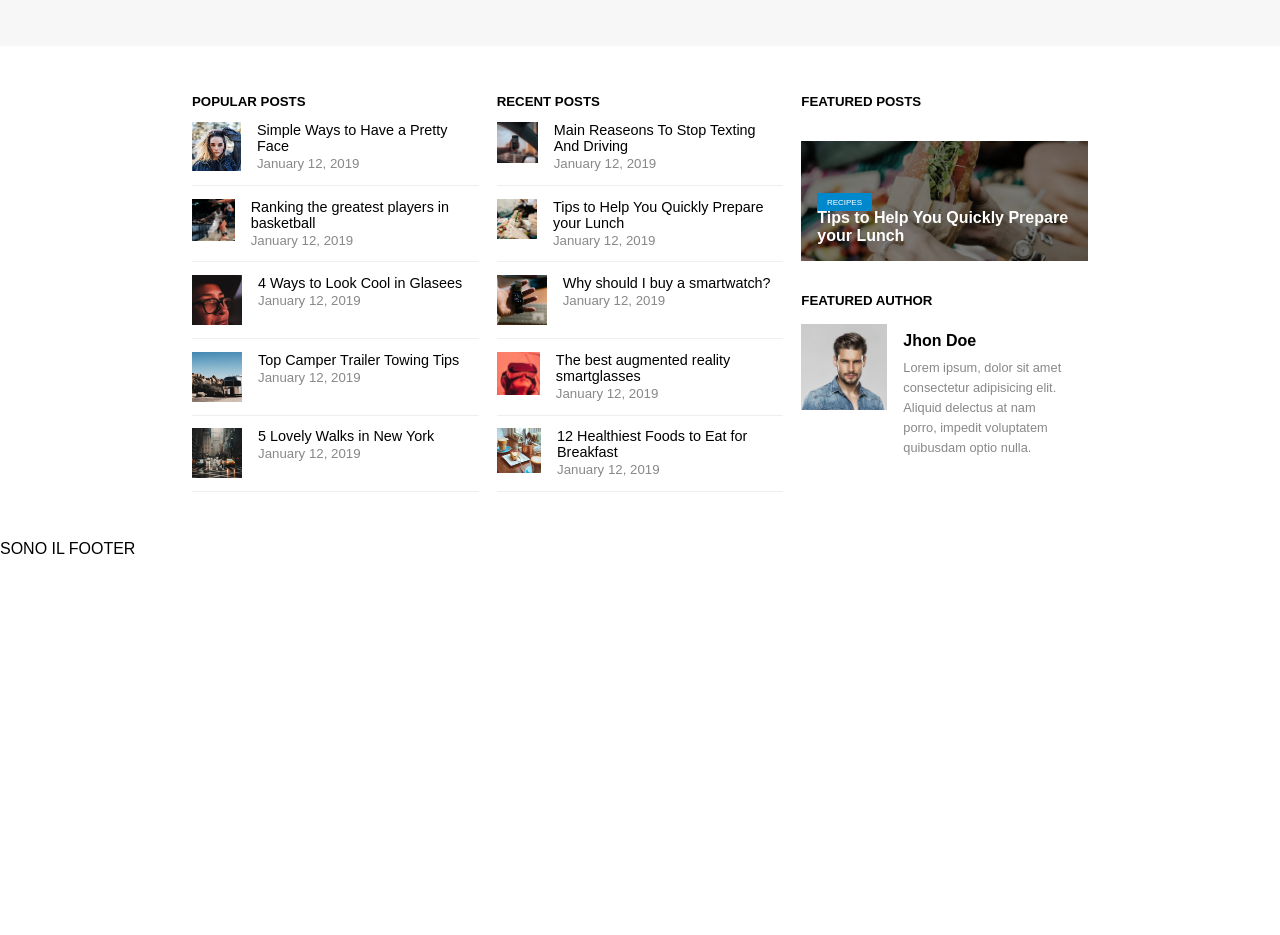
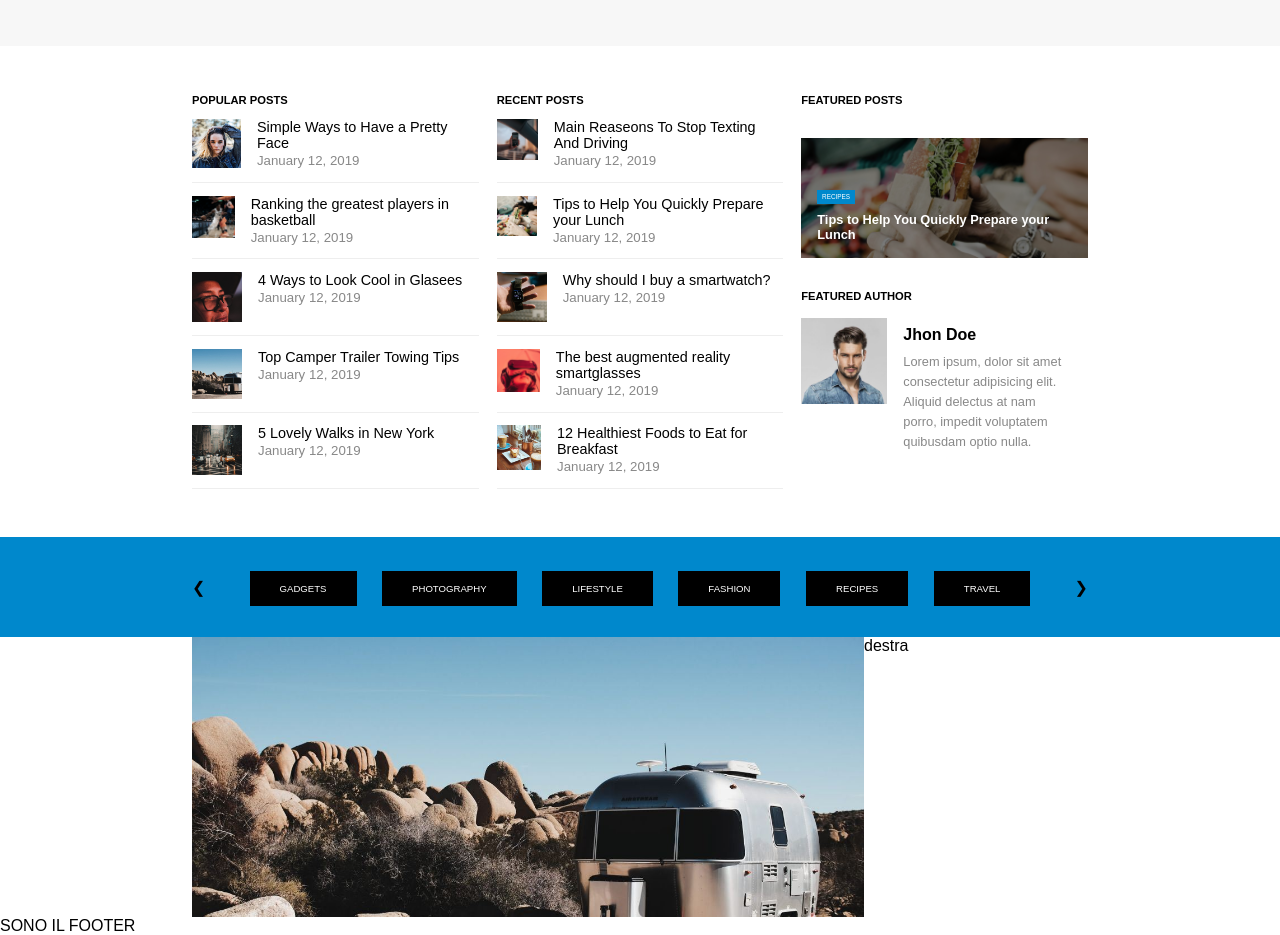
Before and after one commit to Pietroarmill/proj-html-vuejs, a Vue app: page / in a window 1280 px wide. Shown: the part 614-1549 px from the top of the page. Before the commit the page ends 1172 px from the top, so only its background shows below. Built offline with nearby package versions, Linux system fonts and the light colour scheme.

Commit message:
add row blue

```diff
--- a/package.json
+++ b/package.json
@@ -8,7 +8,12 @@
     "lint": "vue-cli-service lint"
   },
   "dependencies": {
+    "@fortawesome/fontawesome-svg-core": "^6.1.1",
+    "@fortawesome/free-regular-svg-icons": "^6.1.1",
+    "@fortawesome/free-solid-svg-icons": "^6.1.1",
+    "@fortawesome/vue-fontawesome": "^2.0.6",
     "core-js": "^3.8.3",
+    "fontawesome": "^5.6.3",
     "vue": "^2.6.14"
   },
   "devDependencies": {
--- a/src/App.vue
+++ b/src/App.vue
@@ -1,7 +1,7 @@
 <template>
   <div id="app">
     <AppHeader :ElementTop="this.headerTopArray" :ElementBottom="this.headerBottomArray" />
-    <AppMain :BlogsArray="this.blogs" :PopPosts="this.popularPost" :RecentPost="this.recentPost" />
+    <AppMain :BlogsArray="this.blogs" :PopPosts="this.popularPost" :RecentPost="this.recentPost" :btnRowBlue="this.btnRowBlue" />
     <AppFooter />
   </div>
 </template>
@@ -143,6 +143,7 @@ export default {
           date: "January 12, 2019"
         },
       ],
+      btnRowBlue: ["gadgets", "photography", "lifestyle", "fashion", "recipes", "travel"],
     }
   }
 }
--- a/src/components/AppMain.vue
+++ b/src/components/AppMain.vue
@@ -31,7 +31,7 @@
         <div class="col popular--+posts">
           <h5>POPULAR POSTS</h5>
           <ul>
-            <AppPost v-for="(post, index) in PopPosts" :key="index" :postObj="post" />
+            <AppSmallPost v-for="(post, index) in PopPosts" :key="index" :postObj="post" />
           </ul>
         </div>
         <!-- /Popular Posts  -->
@@ -40,7 +40,7 @@
         <div class="col recent-posts">
           <h5>RECENT POSTS</h5>
           <ul>
-            <AppPost v-for="(post, index) in RecentPost" :key="index" :postObj="post" />
+            <AppSmallPost v-for="(post, index) in RecentPost" :key="index" :postObj="post" />
           </ul>
         </div>
         <!-- /Recent Posts  -->
@@ -66,7 +66,8 @@
             </div>
             <div class="text-author">
               <h4>Jhon Doe</h4>
-              <p>Lorem ipsum, dolor sit amet consectetur adipisicing elit. Aliquid delectus at nam porro, impedit voluptatem quibusdam optio nulla.</p>
+              <p>Lorem ipsum, dolor sit amet consectetur adipisicing elit. Aliquid delectus at nam porro, impedit
+                voluptatem quibusdam optio nulla.</p>
             </div>
           </div>
         </div>
@@ -76,21 +77,39 @@
     </section>
     <!-- /Main Post Section -->
 
+    <!-- Row Blue -->
+    <AppRowBlue :btnArray="btnRowBlue" />
+    <!-- /Row Blue -->
+
+    <section class="main-home-posts">
+      <div class="container d-flex">
+        <div class="posts-box">
+          <AppPost />
+        </div>
+        <div class="other-post">destra</div>
+      </div>
+    </section>
+
   </main>
   <!-- /MAIN -->
 </template>
 
 <script>
-import AppPost from '../components/AppPost.vue'
+import AppSmallPost from '../components/AppSmallPost.vue'
+import AppRowBlue from '../components/AppRowBlue.vue'
+import AppPost from '../components/AppPost.vue';
 export default {
   name: "AppMain",
   props: {
     BlogsArray: Array,
     PopPosts: Array,
     RecentPost: Array,
+    btnRowBlue: Array,
   },
   components: {
-    AppPost
+    AppSmallPost,
+    AppRowBlue,
+    AppPost,
   }
 }
 </script>
@@ -155,6 +174,11 @@ export default {
   &-posts-section {
     padding: 3rem 0;
 
+    h5 {
+      font-size: .7rem;
+      font-weight: 900;
+    }
+
     .container {
       display: flex;
       justify-content: space-between;
@@ -178,13 +202,14 @@ export default {
           bottom: 1rem;
 
           span {
-            padding: .3rem .6rem;
+            padding: .2rem .3rem;
             background-color: $brand-blog-color;
-            font-size: .5rem;
+            font-size: .4rem;
           }
 
           h2 {
-            font-size: 1rem;
+            margin-top: .5rem;
+            font-size: .8rem;
             font-weight: 800;
           }
         }
@@ -215,5 +240,15 @@ export default {
       }
     }
   }
+
+  &-home-posts {
+
+    .posts-box {
+      width: 75%;
+    }
+    .other-post {
+      width: 25%;
+    }
+  }
 }
 </style>
--- a/src/components/AppPost.vue
+++ b/src/components/AppPost.vue
@@ -1,51 +1,22 @@
 <template>
   <div class="post">
-    <li>
-      <div class="img-post">
-        <img :src="require(`../assets/img/blog${postObj.img}.jpg`)" alt="">
+    <div class="img-post">
+      <img src="../assets/img/blog-58 (1).jpg" alt="">
+    </div>
+    <div class="content-post">
+      <div class="date-post"></div>
+      <div class="text-post">
+
       </div>
-      <div class="text-post">
-        <h4>{{ postObj.title }}</h4>
-        <small>{{ postObj.date }}</small>
-      </div>
-    </li>
+    </div>
   </div>
 </template>
 
 <script>
 export default {
   name: "AppPost",
-  props: {
-    postObj: Object,
-  }
-};
+}
 </script>
 
 <style lang="scss" scoped>
-.post {
-  li {
-    padding: .8rem 0;
-    border-bottom: 1px solid #EEEEEE;
-    display: flex;
-
-    .img-post {
-      width: 50px;
-      margin-right: 1rem;
-    }
-
-    .text-post {
-      h4 {
-        font-size: .9rem;
-        font-weight: 100;
-      }
-
-      small {
-        font-size: .83rem;
-        color: #888888;
-      }
-    }
-  }
-
-
-}
 </style>
--- /dev/null
+++ b/src/components/AppRowBlue.vue
@@ -0,0 +1,56 @@
+<template>
+  <div class="row-blue">
+    <div class="container">
+      <div class="arrow">&#10094;</div>
+      <ul>
+        <li v-for="(btn, index) in btnArray" :key="index" class="btn">
+          <a href="">{{ btn.toUpperCase() }}</a>
+        </li>
+      </ul>
+      <div class="arrow">&#10095;</div>
+    </div>
+  </div>
+</template>
+
+<script>
+export default {
+  name: "AppRowBlue",
+  props: {
+    btnArray: Array,
+  }
+}
+</script>
+
+<style lang="scss" scoped>
+@import "../style/variables.scss";
+
+.row-blue {
+  background-color: $brand-blog-color;
+  height: 100px;
+
+  .container {
+    display: flex;
+    justify-content: space-between;
+    align-items: center;
+    height: 100%;
+  }
+
+  ul {
+    width: 90%;
+    display: flex;
+    justify-content: space-around;
+
+    .btn {
+      a {
+        font-size: .6rem;
+        color: white;
+        padding: 12px 30px;
+        background-color: black;
+      }
+    }
+
+  }
+
+  .arrow {}
+}
+</style>
--- /dev/null
+++ b/src/components/AppSmallPost.vue
@@ -0,0 +1,51 @@
+<template>
+  <div class="small-post">
+    <li>
+      <div class="img-post">
+        <img :src="require(`../assets/img/blog${postObj.img}.jpg`)" alt="">
+      </div>
+      <div class="text-post">
+        <h4>{{ postObj.title }}</h4>
+        <small>{{ postObj.date }}</small>
+      </div>
+    </li>
+  </div>
+</template>
+
+<script>
+export default {
+  name: "AppSmallPost",
+  props: {
+    postObj: Object,
+  }
+};
+</script>
+
+<style lang="scss" scoped>
+.small-post {
+  li {
+    padding: .8rem 0;
+    border-bottom: 1px solid #EEEEEE;
+    display: flex;
+
+    .img-post {
+      width: 50px;
+      margin-right: 1rem;
+    }
+
+    .text-post {
+      h4 {
+        font-size: .9rem;
+        font-weight: 100;
+      }
+
+      small {
+        font-size: .83rem;
+        color: #888888;
+      }
+    }
+  }
+
+
+}
+</style>
```
Also changed, not shown: 1 other file (tests, documents, lock files or other folders).
